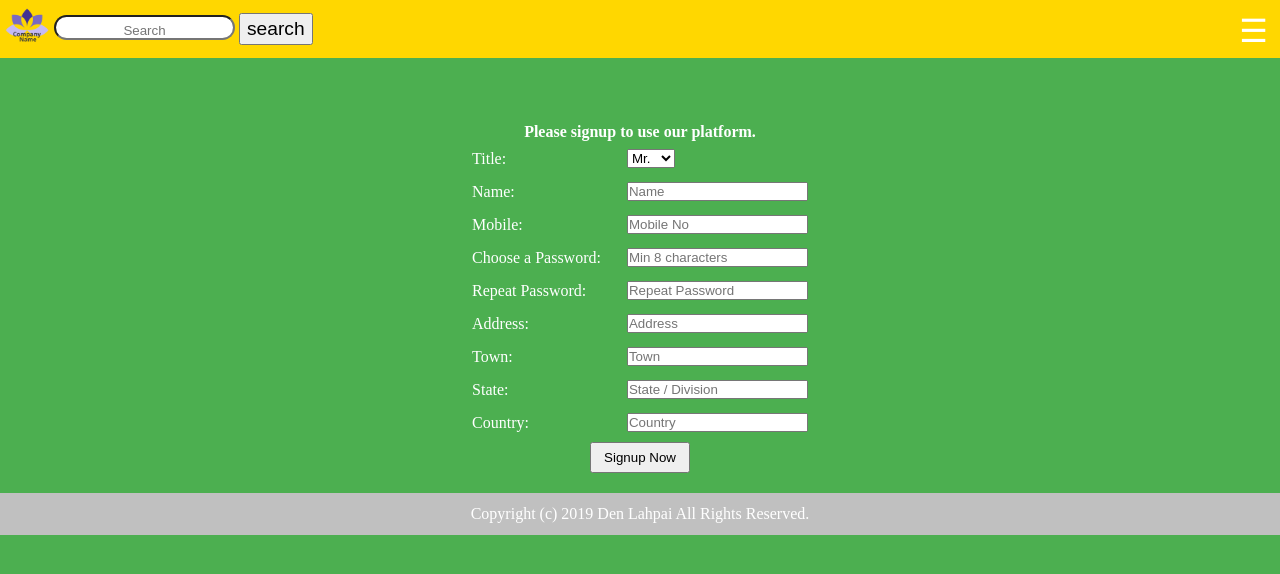
After one commit to DenLahpai/myfarm, a PHP site: page /EN/signup.php in a window 1280 px wide. The commit adds this page. Shown: the top 574 px of the page. Run offline with PHP 8.4, Linux system fonts and the light colour scheme.

Commit message:
after languages

```diff
--- /dev/null
+++ b/EN/signup.php
@@ -0,0 +1,131 @@
+<?php
+
+?>
+<!DOCTYPE html>
+<html lang="en" dir="ltr">
+    <?php
+    $page_title = 'Signup';
+    include "../includes/head.html";
+    ?>
+    <body>
+        <?php
+        $header = "Signup";
+        include "../includes/header.html";
+        include "../includes/menu-bar.html";
+        ?>
+        <!-- content -->
+        <div class="content">
+            <main>
+                <!-- signup form -->
+                <div class="form">
+                    <form class="" action="index.html" method="post">
+                        <table>
+                            <thead>
+                                <tr>
+                                    <th colspan="2">Please signup to use our platform.</th>
+                                </tr>
+                            </thead>
+                            <tbody>
+                                <tr>
+                                    <td>
+                                        Title:
+                                    </td>
+                                    <td>
+                                        <select name="Title">
+                                            <option value="Mr.">Mr.</option>
+                                            <option value="Ms.">Ms.</option>
+                                            <option value="Mrs.">Mrs.</option>
+                                        </select>
+                                    </td>
+                                </tr>
+                                <tr>
+                                    <td>
+                                        Name:
+                                    </td>
+                                    <td>
+                                        <input type="text" name="Name" id="Fullname" placeholder="Name">
+                                    </td>
+                                </tr>
+                                <tr>
+                                    <td>
+                                        Mobile:
+                                    </td>
+                                    <td>
+                                        <input type="text" name="Mobile" id="MobileNo" placeholder="Mobile No" onchange="checkNumber('MobileNo');">
+                                    </td>
+                                </tr>
+                                <tr>
+                                    <td>
+                                        Choose a Password:
+                                    </td>
+                                    <td>
+                                        <input type="text" name="choosePassword" id="choosePassword" placeholder="Min 8 characters">
+                                    </td>
+                                </tr>
+                                <tr>
+                                    <td>
+                                        Repeat Password:
+                                    </td>
+                                    <td>
+                                        <input type="text" name="repeatPassword" id="repeatPassword" placeholder="Repeat Password" onchange="checkPasswords('choosePassword', 'repeatPassword');">
+                                    </td>
+                                </tr>
+                                <tr>
+                                    <td>
+                                        Address:
+                                    </td>
+                                    <td>
+                                        <input type="text" name="Address" id="Address" placeholder="Address">
+                                    </td>
+                                </tr>
+                                <tr>
+                                    <td>
+                                        Town:
+                                    </td>
+                                    <td>
+                                        <input type="text" name="Town" id="Town" placeholder="Town">
+                                    </td>
+                                </tr>
+                                <tr>
+                                    <td>
+                                        State:
+                                    </td>
+                                    <td>
+                                        <input type="text" name="State" id="State" placeholder="State / Division">
+                                    </td>
+                                </tr>
+                                <tr>
+                                    <td>
+                                        Country:
+                                    </td>
+                                    <td>
+                                        <input type="text" name="Country" id="Country" placeholder="Country">
+                                    </td>
+                                </tr>
+                                <tr>
+                                    <th class="error" colspan="2">
+                                        <?php
+                                        if (!empty($error)) {
+                                            echo $error;
+                                        }
+                                        ?>
+                                    </th>
+                                </tr>
+                                <tr>
+                                    <th colspan="2">
+                                        <button type="button" name="buttonSubmit" id="buttonSignup" onclick="">Signup Now</button>
+                                    </th>
+                                </tr>
+                            </tbody>
+                        </table>
+                    </form>
+                </div>
+                <!-- end of signup form -->
+            </main>
+        </div>
+        <!-- end of content -->
+        <?php include "../includes/footer.html"; ?>
+    </body>
+    <script type="text/javascript" src="../scripts/scripts.js"></script>
+    <script type="text/javascript" src="../scripts/modals.js"></script>
+</html>
--- /dev/null
+++ b/WP/index.php
@@ -0,0 +1 @@
+<?php echo "WP"; ?>
--- /dev/null
+++ b/functions.php
@@ -0,0 +1,3 @@
+<?php
+require_once "conn.php";
+?>
--- /dev/null
+++ b/includes/footer.html
@@ -0,0 +1,3 @@
+<footer>
+    <p>Copyright (c) 2019 Den Lahpai All Rights Reserved.</p>
+</footer>
--- a/includes/head.html
+++ b/includes/head.html
@@ -1,5 +1,6 @@
 <meta charset="utf-8">
-<link rel="stylesheet" href="styles/main.css">
-<link rel="Shortcut icon" href="images/Logo_small.png"/>
+<!-- <link rel="stylesheet" href="https://cdnjs.cloudflare.com/ajax/libs/font-awesome/4.7.0/css/font-awesome.min.css"> -->
+<link rel="stylesheet" href="../styles/main.css">
+<link rel="Shortcut icon" href="../images/logo.png"/>
 <meta name="viewport" content="width=device-width, initial-scale=1.0">
 <title><?php echo $page_title; ?></title>
--- /dev/null
+++ b/includes/header.html
@@ -0,0 +1,3 @@
+<header>
+    <h1><? echo $header; ?></h1>
+</header>
--- /dev/null
+++ b/includes/menu-bar.html
@@ -0,0 +1,73 @@
+<!-- menu-bar -->
+<div class="menu-bar">
+    <!-- logo -->
+    <div class="logo">
+        <a href="index.php"><img src="../images/logo.png" alt="logo"></a>
+    </div>
+    <!-- logo -->
+    <!-- menu-search-->
+    <div class="menu-search">
+        <form action="#" method="post">
+            <input type="text" name="Search" id="Search" placeholder="Search">
+            <button type="button" class="buttonSearch" name="buttonSearch" id="buttonSearch" onclick="search('test');">search</button>
+        </form>
+    </div>
+    <!-- end of menu-search -->
+    <!-- end of menu-flags -->
+    <!-- menu-icon -->
+    <div class="menu-icon" id="menuSwitch" onclick="openMenu();">
+        &#9776;
+    </div>
+    <!-- end of menu-icon -->
+</div>
+<!-- end of menu-bar -->
+<!-- menu -->
+<div id="menu">
+    <button type="button" name="button" onclick="window.location.href='signup.php'">Signup</button>
+    <button type="button" name="button" onclick="openLogin();">Login</button>
+    <button type="button" name="button" onclick="openAboutUs();">About Us</button>
+    <button type="button" name="button">Login</button>
+    <button type="button" name="button">Login</button>
+    <button type="button" name="button">Login</button>
+    <button type="button" name="button">Login</button>
+</div>
+<!-- menu-items -->
+<div class="menu-items" id="menu-items">
+    <!-- login form -->
+    <div class="menu-content" id="loginForm">
+        <h1 class="closeButton" onclick="closeModal('loginForm');">&times;</h1>
+        <form action="#" method="post">
+            <ul>
+                <li class="bold">
+                    Please login!
+                </li>
+                <li>
+                    Mobile No:
+                    <input type="text" name="Mobile" id="Mobile" placeholder="0943243242">
+                </li>
+                <li>
+                    Password:
+                    <input type="password" name="Password" id="Password" placeholder="******">
+                </li>
+                <li>
+                    <button type="button" name="buttonLogin" id="buttonSubmit" onclick="checkTwoFields('Mobile', 'Password');">Login</button>
+                </li>
+            </ul>
+        </form>
+    </div>
+    <!-- login form -->
+    <!-- aboutUs -->
+    <div class="menu-content" id="aboutUs">
+        <h1 class="closeButton" onclick="closeModal ('aboutUs');">
+            &times;
+        </h1>
+        <h2>
+            About us
+        </h2>
+        <p>
+            This online network has been created so that we, the farmers and consumers, can meet and share our demands and products.
+        </p>
+    </div>
+    <!-- end of aboutUs -->
+</div>
+<!-- end of menu-items -->
--- a/styles/main.css
+++ b/styles/main.css
@@ -1,5 +1,7 @@
 :root {
     --background-color: #4CAF50;
+    --menu-color: gold;
+    --font-color2: black;
 }
 
 * {
@@ -9,10 +11,6 @@
 body {
     background: var(--background-color);
     color: white;
-}
-
-.content {
-
 }
 
 .login {
@@ -29,6 +27,199 @@ body {
     padding: 9px 12px;
 }
 
-input {
+.menu-bar {
+    display: flex;
+    align-items: center;
+    position: fixed;
+    overflow: hidden;
+    top: 0;
+    background: var(--menu-color);
+    width: 100%;
+}
+
+.logo a img {
+    width: auto;
+    height: 54px;
+}
+
+.menu-search {
+
+}
+
+.menu-search input {
+    padding-top: 6px;
+    border-radius: 60px;
+    text-align: center;
+}
+
+.menu-search button {
+    font-size: 1.2em;
+    padding: 3px 6px;
+}
+
+.menu-icon {
+    font-size: 2em;
+    padding-top: 4px;
+    position: fixed;
+    right: 0;
+    padding-right: 12px;
+    cursor: pointer;
+}
+
+#menu {
+    display: none;
+    position: fixed;
+    z-index: 1;
+    left: 0;
+    top: 0;
+    width: 100%;
+    height: 100%;
+    overflow: auto;
+    background: rgba(0,0,0,0.4);
+}
+
+#menu button {
+    display: block;
+    background: silver;
+    padding: 9px 10px;
+    margin: 24px auto;
+    width: 36%;
+    padding: 12px 36px;
+    cursor: pointer;
+}
+
+.menu-content {
+    display: none;
+    position: fixed;
+    z-index: 1;
+    left: 0;
+    top: 0;
+    width: 100%;
+    height: 50%;
+    overflow: auto;
+    /* background: rgba(0,0,0,0.4); */
+    background: silver;
     padding: 12px;
 }
+
+.menu-content ul {
+    padding: 120px auto;
+}
+
+.menu-content ul li {
+    text-align: center;
+    margin: 24px auto;
+    list-style: none;
+}
+
+.menu-content ul li button {
+    padding: 9px 24px;
+    background: var(--menu-color);
+    color: white;
+    font-weight: bold;
+    border-radius: 6px;
+}
+
+.menu-content h2 {
+    text-align: center;
+    color: var(--font-color2);
+}
+
+.menu-content p {
+    padding: 12px;
+    color: var(--font-color2);
+}
+
+.bold {
+    font-weight: bold;
+}
+
+.error {
+    color: red;
+    font-weight: bold;
+    display: none;
+}
+
+.closeButton {
+    text-align: right;
+    cursor: pointer;
+    display: inline-flex;
+    position: fixed;
+    right: 0;
+    margin-right: 24px;
+}
+
+.content {
+    margin-top: 60px;
+    display: grid;
+    grid-gap: 3px;
+    grid-template-columns: repeat(3, 1fr);
+    grid-template-areas:
+    " nav nav nav "
+    " header header header "
+    " section section section "
+    " main main main "
+    " aside aside aside "
+    ;
+}
+
+nav {
+    grid-area: nav;
+    text-align: right;
+}
+.menu-flags img {
+    margin: 3px 6px;
+    width: 36px;
+    height: 24px;
+}
+
+header {
+    grid-area: header;
+    text-align: center;
+}
+
+main {
+    grid-area: main;
+}
+
+.form {
+    padding: 12px;
+}
+
+.form table {
+    margin: 3px auto;
+}
+
+.form table tr td {
+    padding: 6px 12px;
+}
+
+.form table tr th button {
+    padding: 6px 12px;
+}
+
+.grid-div {
+    display: grid;
+    grid-template-columns: 1fr;
+    grid-gap: 3px;
+}
+
+.grid-item {
+    background: silver;
+    border: 1px solid var(--button-add-color);
+    border-radius: 6px;
+}
+
+.grid-item:nth-of-type() {
+    background: silver;
+}
+
+.grid-item ul li {
+    list-style: none;
+}
+
+footer {
+    padding: 12px;
+    background: silver;
+    text-align: center;
+}
```
Also changed, not shown: EN/index.php (added, +40 -0 lines), conn.php (added, +67 -0 lines), includes/nav.html (added, +8 -0 lines), index.html (added, +7 -0 lines), index.php (deleted, +0 -36 lines), scripts/modals.js (added, +51 -0 lines), scripts/scripts.js (+38 -2 lines), images/English.png (added), images/Jinghpaw.png (added), images/logo.png (added).
